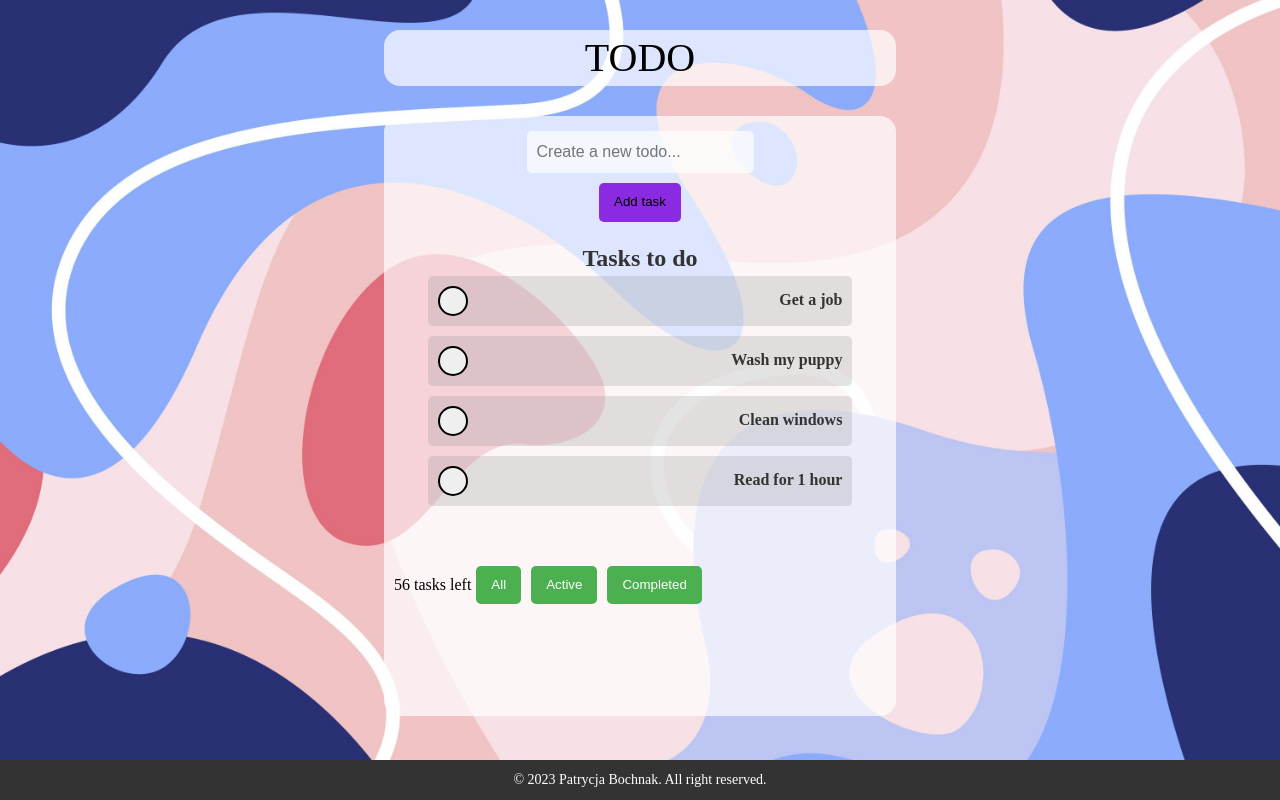
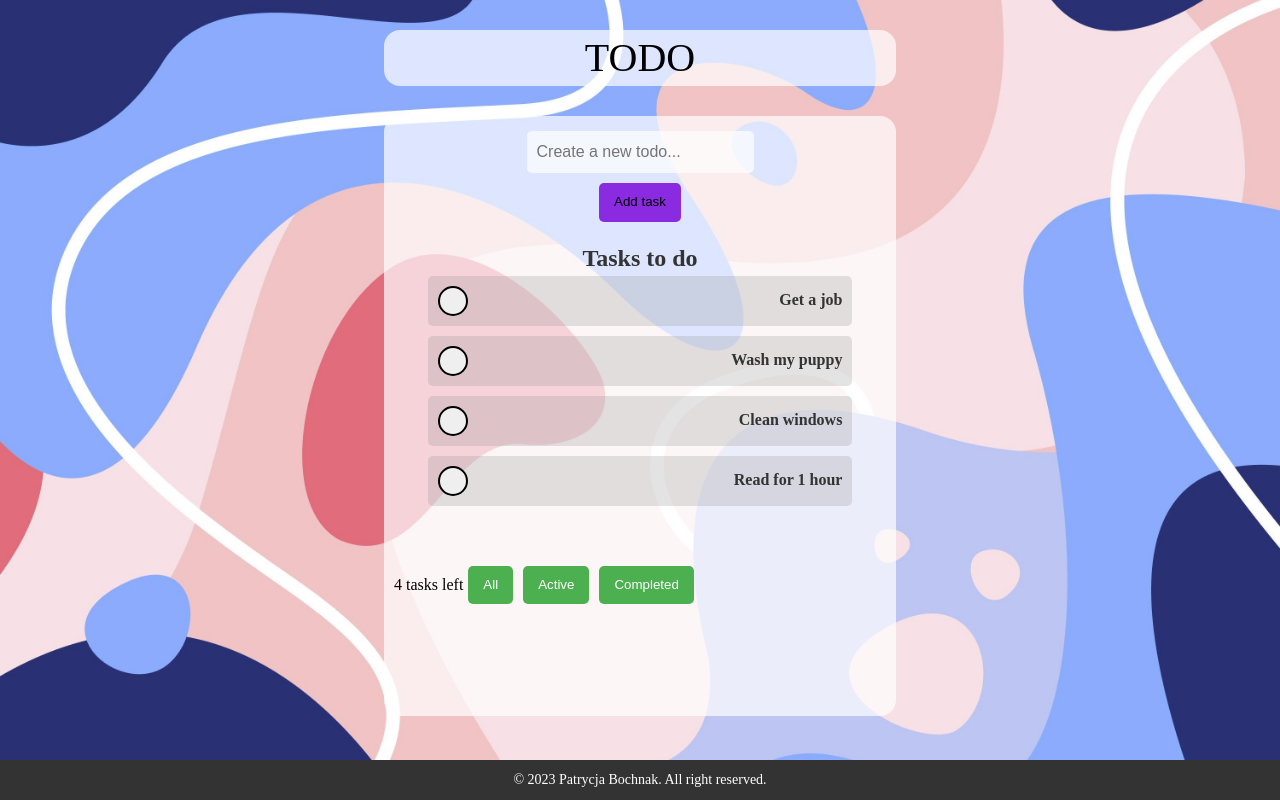
Before and after one commit to PatrycjaBochnak/TODO-app, a React (Create React App) app: page / in a window 1280 px wide. Built offline with nearby package versions, Linux system fonts and the light colour scheme.

Commit message:
button: fix active tasks

```diff
--- a/src/components/NavTask.js
+++ b/src/components/NavTask.js
@@ -18,7 +18,9 @@ const NavTask = (props) => {
 
   return (
     <div className="nav-task">
-      <div className="tasks-left">{activeTasks.length} tasks left</div>
+      <div className="tasks-left">
+        {props.tasks.filter((task) => task.active).length} tasks left
+      </div>
       <button
         className="all-tasks-btn"
         onClick={() => props.changeTaskToShow(activeTasks)}
```
